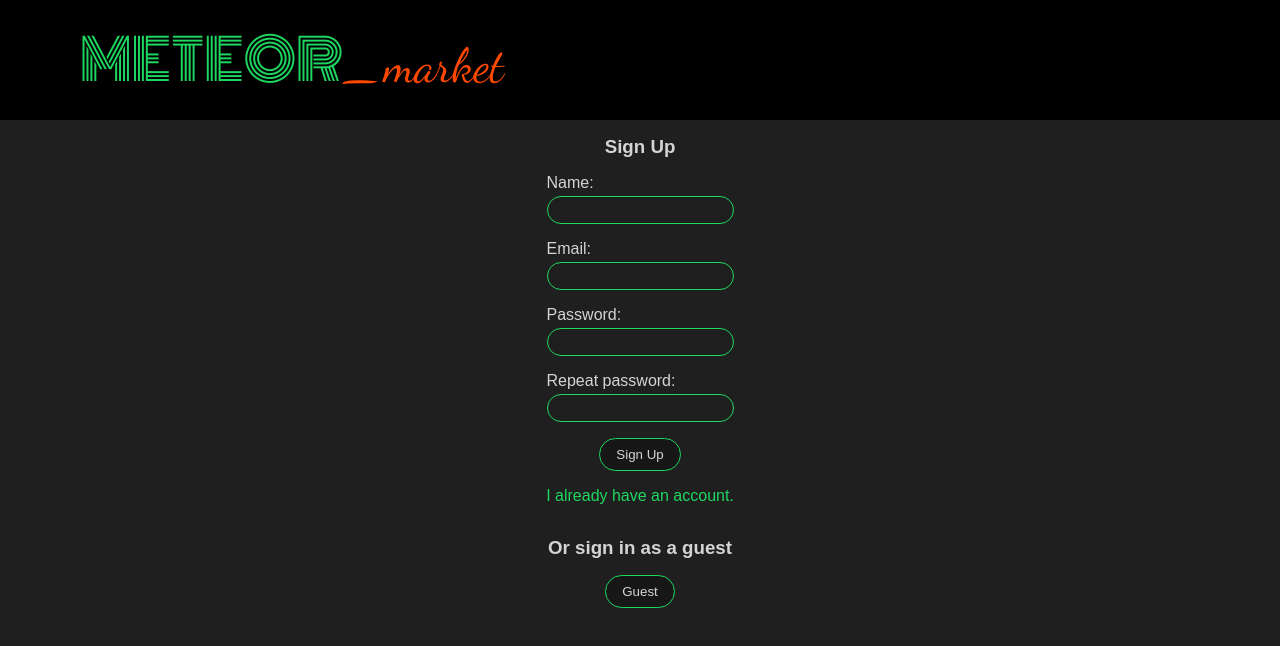
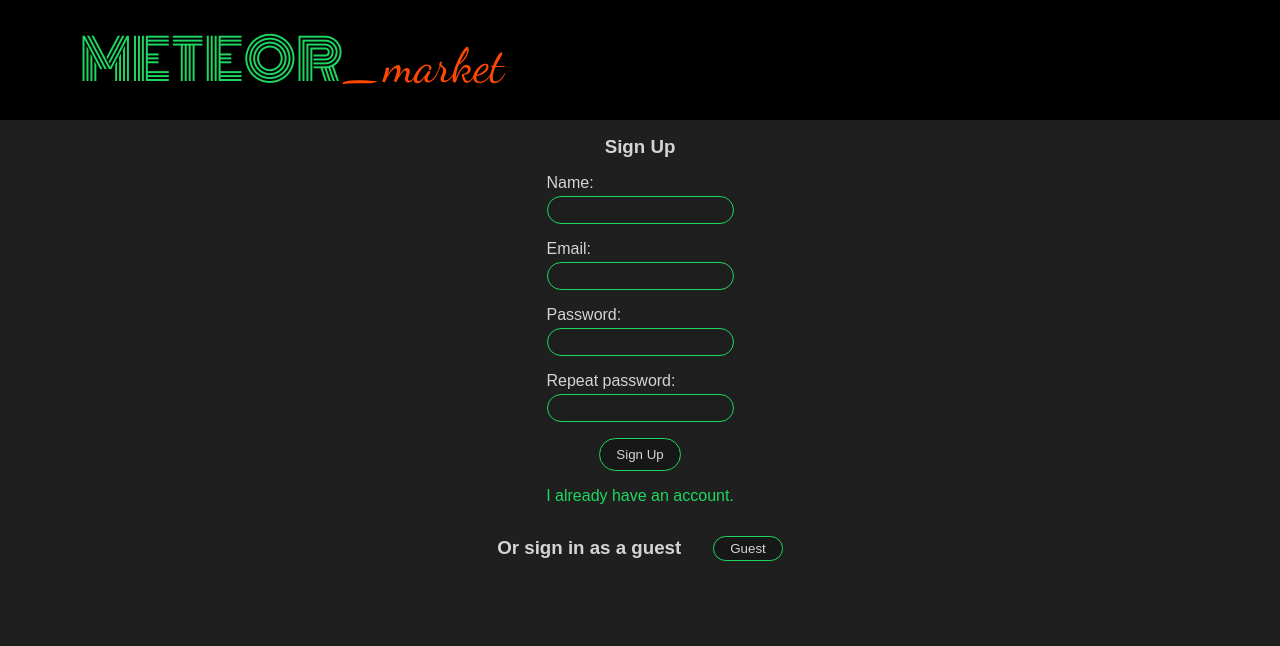
Before and after one commit to DaniPhilo/meteor_market, a React (Create React App) app in the folder client/: page / in a window 1280 px wide. Shown: the top 646 px of the page. Built offline with nearby package versions, Linux system fonts and the light colour scheme; no server answers.

Commit message:
Reposition guest btn

```diff
--- a/client/src/components/header/IconNav.js
+++ b/client/src/components/header/IconNav.js
@@ -10,7 +10,7 @@ function IconNav({ currentPage, windowWidth }) {
                         <li className={currentPage === 'Home' ? 'current-page' : 'icon-nav-item'}><i className="fa-solid fa-house"></i></li>
                         <li className={currentPage === 'Landings Map' ? 'current-page' : 'icon-nav-item'}><i className="fa-solid fa-map-location-dot"></i></li>
                         <li className={currentPage === 'Landings List' ? 'current-page' : 'icon-nav-item'}><i className="fa-solid fa-meteor"></i></li>
-                        <li className={currentPage === 'Neas List' ? 'current-page' : 'icon-nav-item'}><i className="fa-solid fa-satellite-dish"></i></li>
+                        <li className={currentPage === 'NEAs List' ? 'current-page' : 'icon-nav-item'}><i className="fa-solid fa-satellite-dish"></i></li>
                         <li className={currentPage === 'Cart' ? 'current-page' : 'icon-nav-item'}><i className="fa-solid fa-cart-shopping"></i></li>
                         <li><i className="fa-solid fa-right-from-bracket"></i></li>
                         <div className="icon-marker"></div>
--- a/client/src/components/header/Nav.js
+++ b/client/src/components/header/Nav.js
@@ -18,7 +18,7 @@ function Nav({ currentPage, setCurrentPage, isVisible, setIsVisible }) {
                 <li className={currentPage === 'Home' ? 'current-page' : 'nav-item'} onClick={handleClick}><Link to="/home">Home</Link></li>
                 <li className={currentPage === 'Landings Map' ? 'current-page' : 'nav-item'} onClick={handleClick}><Link to="/landings">Landings Map</Link></li>
                 <li className={currentPage === 'Landings List' ? 'current-page' : 'nav-item'} onClick={handleClick}><Link to="/landings/list">Landings List</Link></li>
-                <li className={currentPage === 'Neas List' ? 'current-page' : 'nav-item'} onClick={handleClick}><Link to='/neas'>NEAs List</Link></li>
+                <li className={currentPage === 'NEAs List' ? 'current-page' : 'nav-item'} onClick={handleClick}><Link to='/neas'>NEAs List</Link></li>
                 <li className={currentPage === 'Cart' ? 'current-page' : 'nav-item'} onClick={handleClick}><Link to='/cart'>Cart</Link></li>
                 <li><LogOut /></li>
             </ul>
--- a/client/src/styles/components/_authenticationForms.scss
+++ b/client/src/styles/components/_authenticationForms.scss
@@ -5,9 +5,18 @@
 
   .guest-container {
     display: flex;
-    flex-direction: column;
+    flex-direction: row;
     justify-content: center;
     align-items: center;
+    gap: 2rem;
+  }
+  .guest-container > button {
+    padding: 0.25rem 1rem;
+    background-color: $card-color;
+    color: $text-color;
+    border: 1px solid $accent-color;
+    border-radius: 20px;
+    cursor: pointer;
   }
 
   .signing-container > h3,
@@ -42,8 +51,7 @@
     border-radius: 20px;
   }
 
-  .signing-container > form > button,
-  .guest-container > button {
+  .signing-container > form > button {
     padding: 0.5rem 1rem;
     background-color: $card-color;
     color: $text-color;
```
